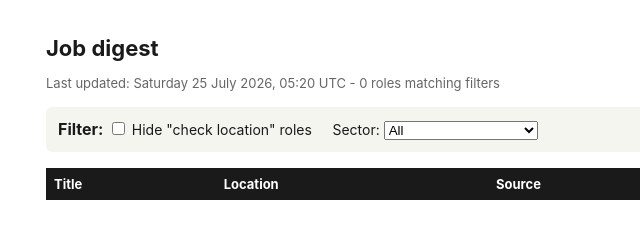
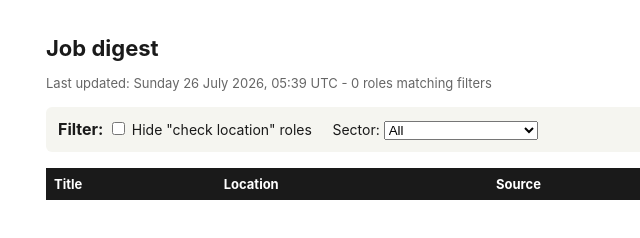
Before and after one commit to NiaBella/job-search, a plain HTML site: page docs/index.html in a window 1280 px wide. Shown: the full height of the page, 44-684 px from the left. Drawn offline with Linux system fonts and the light colour scheme.

Commit message:
Daily scrape 2026-07-26

```diff
--- a/docs/index.html
+++ b/docs/index.html
@@ -2,7 +2,7 @@
 <html lang="en">
 <head>
 <meta charset="utf-8">
-<title>Job results - Saturday 25 July 2026, 05:20 UTC</title>
+<title>Job results - Sunday 26 July 2026, 05:39 UTC</title>
 <style>
     body { font-family: -apple-system, BlinkMacSystemFont, "Segoe UI", Arial, sans-serif;
             max-width: 1100px; margin: 0 auto; padding: 20px; color: #1a1a1a; }
@@ -21,7 +21,7 @@
 </head>
 <body>
 <h1>Job digest</h1>
-<div class="meta">Last updated: Saturday 25 July 2026, 05:20 UTC - 0 roles matching filters</div>
+<div class="meta">Last updated: Sunday 26 July 2026, 05:39 UTC - 0 roles matching filters</div>
 
 <div class="filters">
     <strong>Filter:</strong>
```
